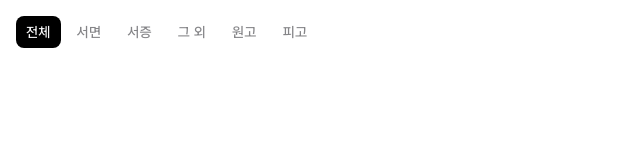
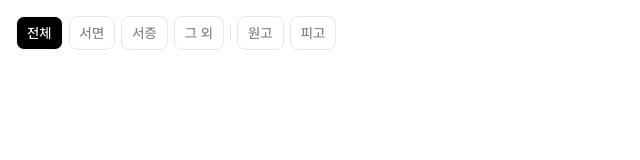
Before and after one commit to gustn99/ai-lex-web, a React (Vite) app: page / in a window 1280 px wide. Shown: the top 160 px of the page, without its empty margins (0-640 px from the left). Built offline with nearby package versions, Linux system fonts and the light colour scheme.

Commit message:
fix: isAll 로직 수정

```diff
--- a/src/components/Clipping/FileFilter.tsx
+++ b/src/components/Clipping/FileFilter.tsx
@@ -1,45 +1,52 @@
 import { useState } from 'react';
 import ChipList, { Chip } from '../common/ChipList';
 
-const chips: Chip[] = [
+const chips: (Chip & { type: 'document' | 'party' })[] = [
 	{
+		type: 'document',
 		label: 'all',
 		value: '전체',
 	},
 	{
+		type: 'document',
 		label: 'writtenStatement',
 		value: '서면',
 	},
 	{
+		type: 'document',
 		label: 'documentaryEvidence',
 		value: '서증',
 	},
 	{
+		type: 'document',
 		label: 'etc',
 		value: '그 외',
 	},
 	{
+		type: 'party',
 		label: 'plaintiff',
 		value: '원고',
 		backgroundColor: 'bg-tag-red',
 	},
 	{
+		type: 'party',
 		label: 'defendant',
 		value: '피고',
 		backgroundColor: 'bg-tag-blue',
 	},
 ];
 
-const defaultChip = chips[0].label;
+export default function FileFilter() {
+	const documentChips = chips.filter((c) => c.type === 'document');
+	const partyChips = chips.filter((c) => c.type === 'party');
 
-export default function FileFilter() {
-	const [activeChips, setActiveChips] = useState([defaultChip]);
+	const [activeChips, setActiveChips] = useState(['all']);
 
 	const handleSelect = (chip: string) => {
-		if (chip === defaultChip) {
-			setActiveChips([defaultChip]);
+		if (chip === 'all') {
+			setActiveChips(['all']);
 		} else {
-			const filteredChips = activeChips.filter((c) => c !== defaultChip);
+			const filteredChips = activeChips.filter((c) => c !== 'all');
 			filteredChips.push(chip);
 			setActiveChips(filteredChips);
 		}
@@ -47,18 +54,22 @@ export default function FileFilter() {
 
 	const handleDeselect = (e: React.MouseEvent, chip: string) => {
 		e.stopPropagation();
-		if (chip === defaultChip) return;
+		if (chip === 'all') return;
 
 		const filteredChips = activeChips.filter((c) => c !== chip);
 		if (filteredChips.length === 0) {
-			filteredChips.push(defaultChip);
+			filteredChips.push('all');
 		}
 		setActiveChips(filteredChips);
 	};
 
 	return (
 		<div className="p-4">
-			<ChipList chips={chips} activeChips={activeChips} onSelect={handleSelect} onDeselect={handleDeselect} />
+			<div className="flex items-center gap-1.5">
+				<ChipList chips={documentChips} activeChips={activeChips} onSelect={handleSelect} onDeselect={handleDeselect} />
+				<div className="bg-line-normal-normal h-4 w-px" />
+				<ChipList chips={partyChips} activeChips={activeChips} onSelect={handleSelect} onDeselect={handleDeselect} />
+			</div>
 		</div>
 	);
 }
--- a/src/components/common/ChipList.tsx
+++ b/src/components/common/ChipList.tsx
@@ -18,14 +18,14 @@ export interface ChipListProps {
 export default function ChipList({ chips, activeChips, isEditable = false, onSelect, onDeselect }: ChipListProps) {
 	return (
 		<div className="text-label-01-normal flex gap-1.5 font-medium">
-			{chips.map(({ label, value, backgroundColor }, i) => {
+			{chips.map(({ label, value, backgroundColor }) => {
 				const isActive = activeChips.includes(label);
-				const isAll = i === 0;
+				const isAll = label === 'all';
 
 				return (
 					<button
 						className={clsx(
-							'flex items-center gap-1 rounded-lg px-2.5 py-1.5',
+							'flex items-center gap-1 rounded-lg border px-2.5 py-1.5',
 							isActive
 								? `bg-label-strong ${backgroundColor} text-inverse-label`
 								: 'border-line-normal-neutral text-label-alternative',
```
